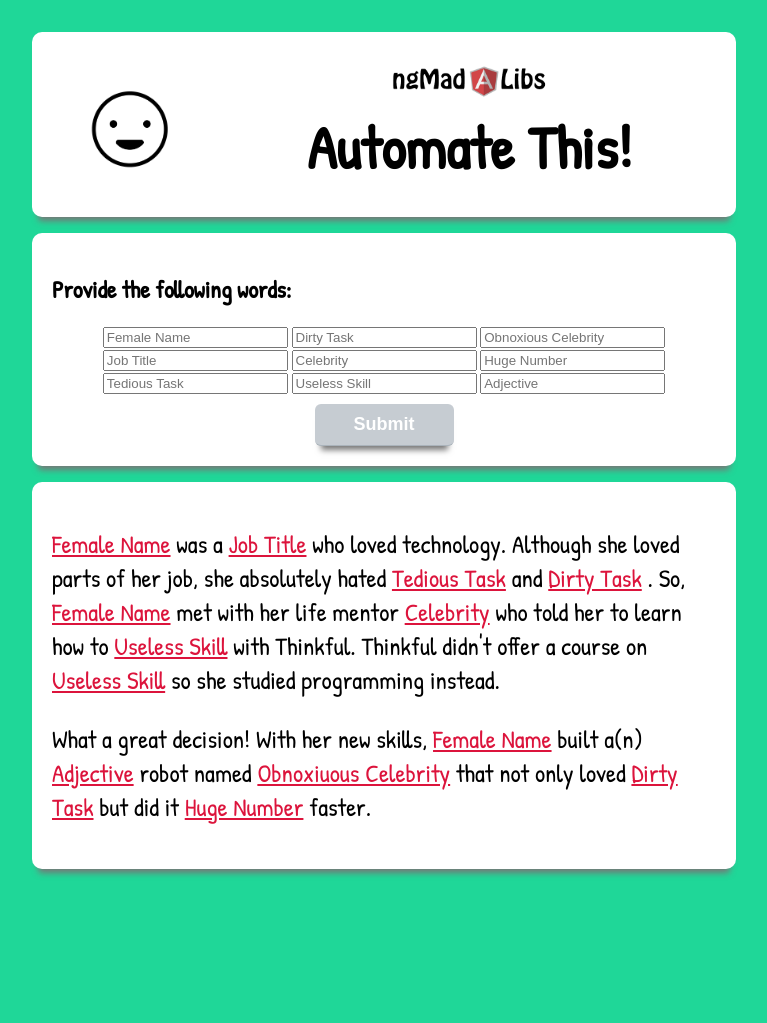
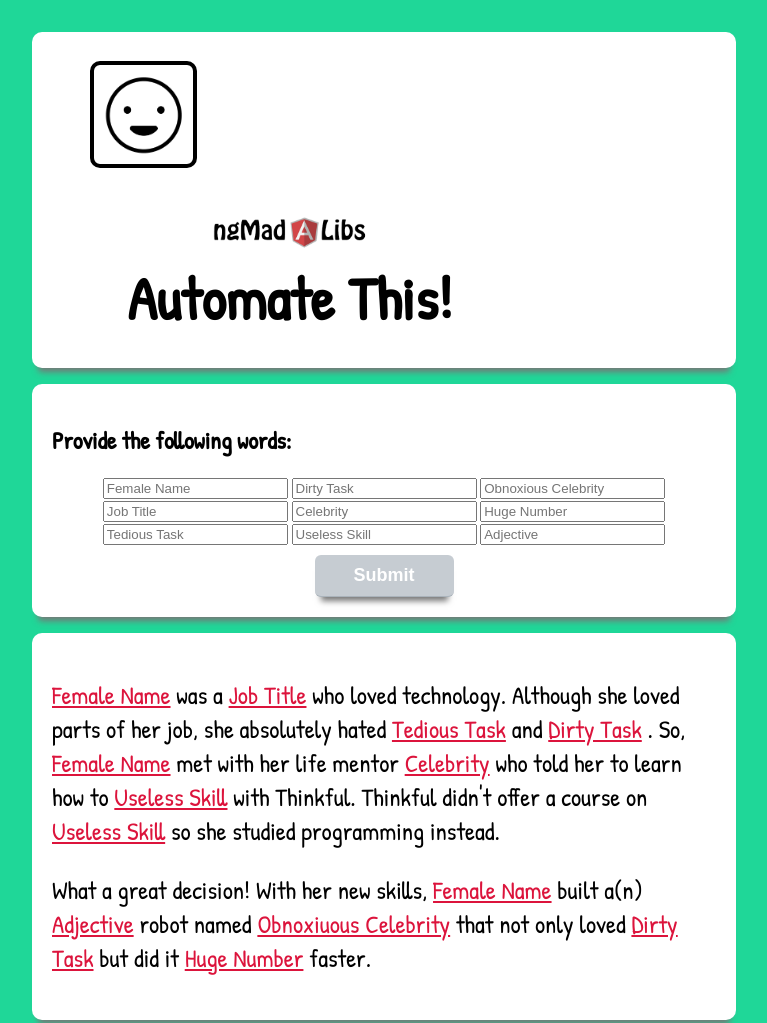
Before and after one commit to jcortes/djangolab, a plain HTML site: page index.html in a window 1280 px wide. Shown: the top 1023 px of the page, without its empty margins (256-1023 px from the left). Before the commit the page ends 901 px from the top, so only its background shows below. Drawn offline with nearby package versions, Linux system fonts and the light colour scheme; a script that the page names is missing.

Commit message:
Css improve

```diff
--- a/css/style.css
+++ b/css/style.css
@@ -32,6 +32,11 @@
 
 .img-face {
     height: 80px;
+    border-style: solid;
+    border-width: 0.3em;
+    padding: 0.6em 0.6em;
+    border-radius: 10px;
+    border-color: black;
 }
 
 .img-logo {
@@ -41,8 +46,6 @@
 .avatar-lib {
     margin: 1.2em 3em;
     display: inline-block;
-    border-color: black;
-    border: 1px;
 }
 
 .title-lib {
```
